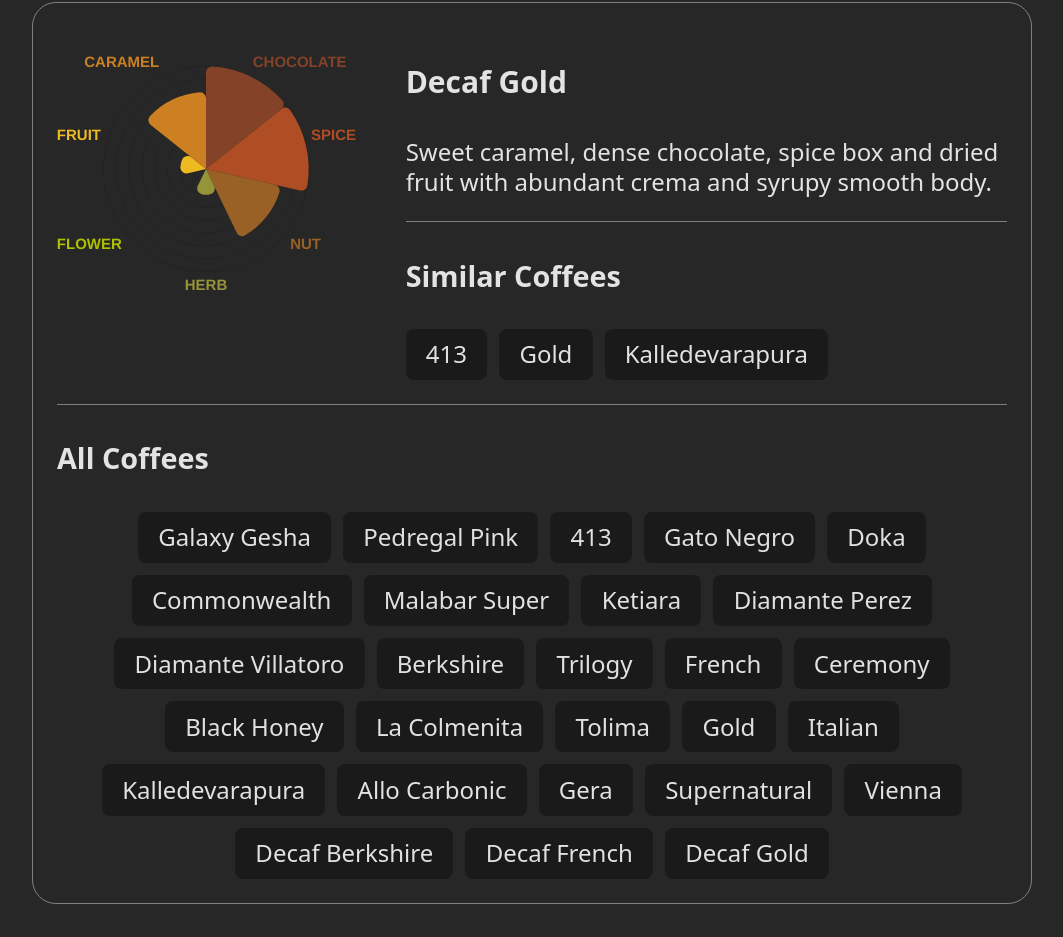
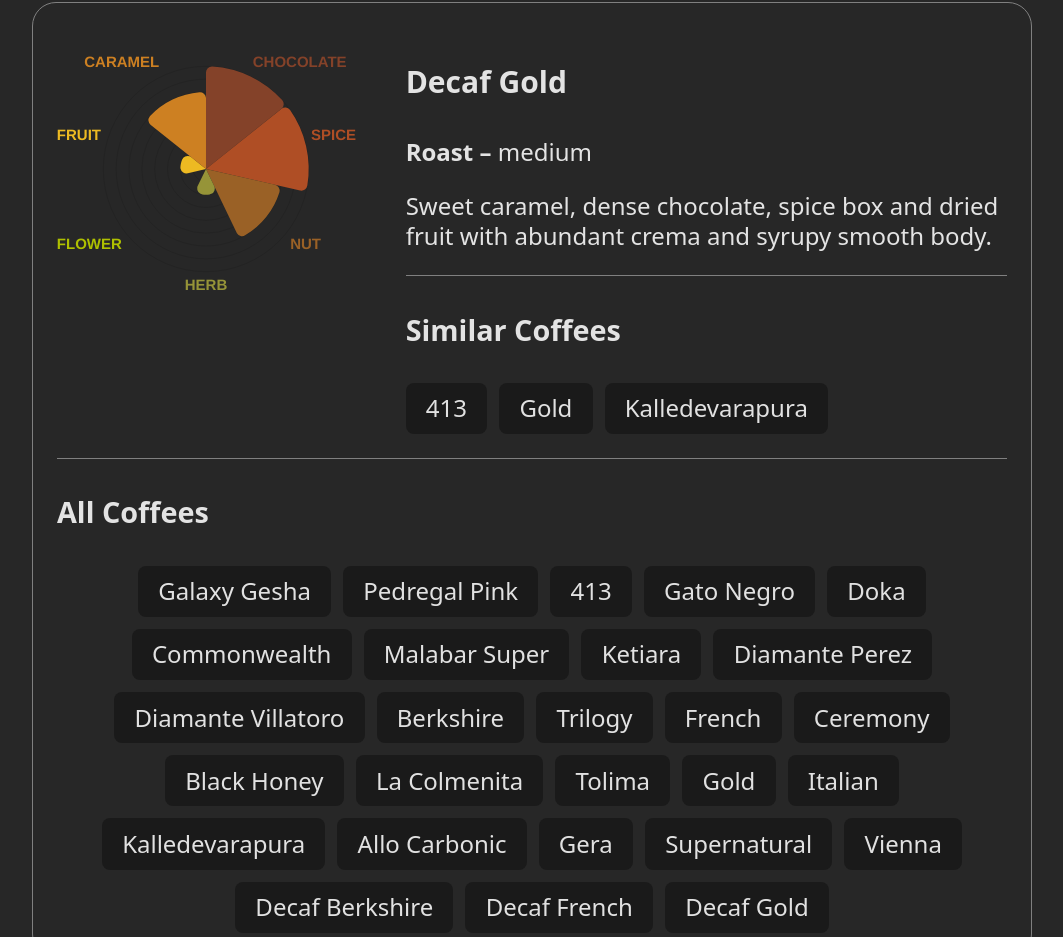
Before and after one commit to colecharb/colecharb-web, a React (Vite) app: page /projects in a window 1280 px wide. Shown: the part 1732-2669 px from the top of the page, without its empty margins (108-1171 px from the left). Built offline with nearby package versions, Linux system fonts and the light colour scheme.

Commit message:
include roast

```diff
--- a/src/components/flavorNavigator/CoffeeInfo.tsx
+++ b/src/components/flavorNavigator/CoffeeInfo.tsx
@@ -1,4 +1,3 @@
-import testCoffee from "../coffees";
 import { Coffee, coffeeInfoListItems } from "./FlavorMeter";
 import HorizontalLine from "./HorizontalLine";
 
@@ -29,6 +28,13 @@ export default function ({ coffee }: { coffee: Coffee }) {
       </p> */}
 
       <p>
+        <span style={{ fontWeight: 'bold', textTransform: 'capitalize' }}>
+          {`Roast – `}
+        </span>
+        {coffee.roast}
+      </p>
+
+      <p>
         {coffee.description}
       </p>
 
```
